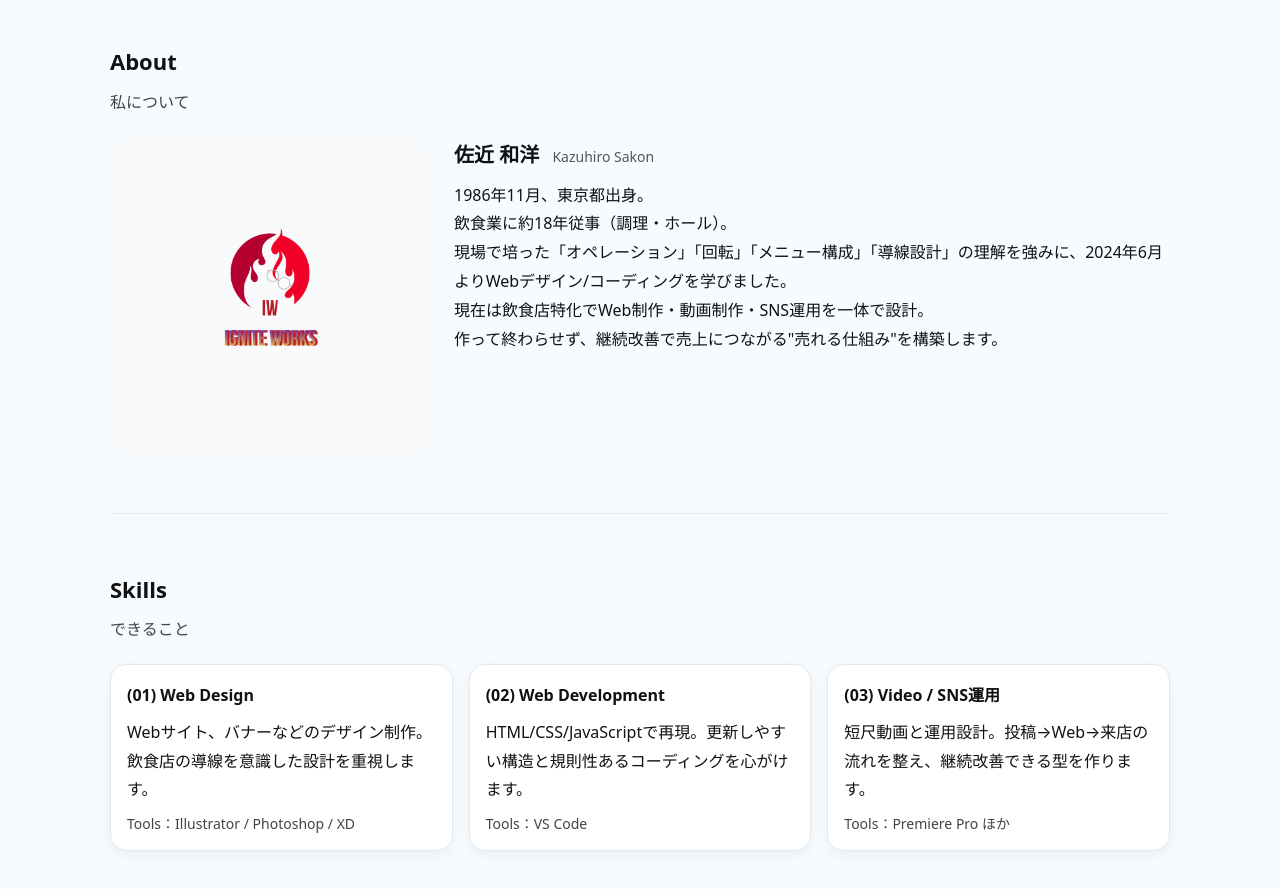
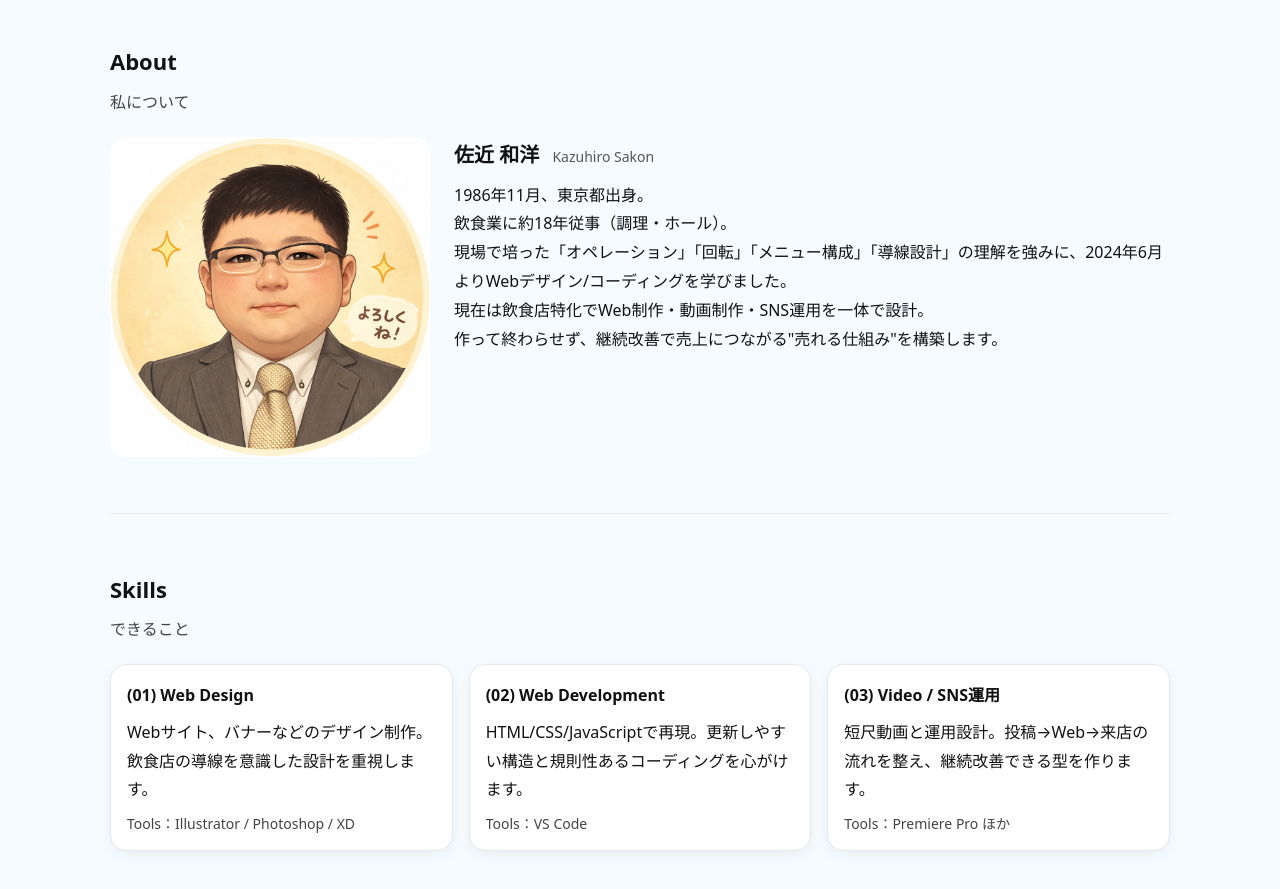
Before and after one commit to sakonkazuhiro/PH, a Next.js app in the folder ignite-works-next/: page / in a window 1280 px wide. Shown: the part 900-1789 px from the top of the page. Built offline with nearby package versions, Linux system fonts and the light colour scheme.

Commit message:
修正・追加

```diff
--- a/ignite-works-next/src/components/About.tsx
+++ b/ignite-works-next/src/components/About.tsx
@@ -11,11 +11,11 @@ export default function About() {
       <div className="grid grid-cols-[320px_1fr] gap-6 mt-5 items-start max-md:grid-cols-1 max-md:text-center">
         <div>
           <Image
-            src="/img/logo/IGNITE-WORKS.1024.png"
-            alt="Ignite Works ロゴ"
+            src="/img/logo/S__128212996.jpg"
+            alt="佐近 和洋のプロフィール写真"
             width={320}
             height={320}
-            className="rounded-2xl w-full h-auto object-contain bg-gray-50"
+            className="rounded-2xl w-full h-auto object-cover"
           />
         </div>
 
```
Also changed, not shown: ignite-works-next/public/img/logo/S__128212996.jpg (added).
